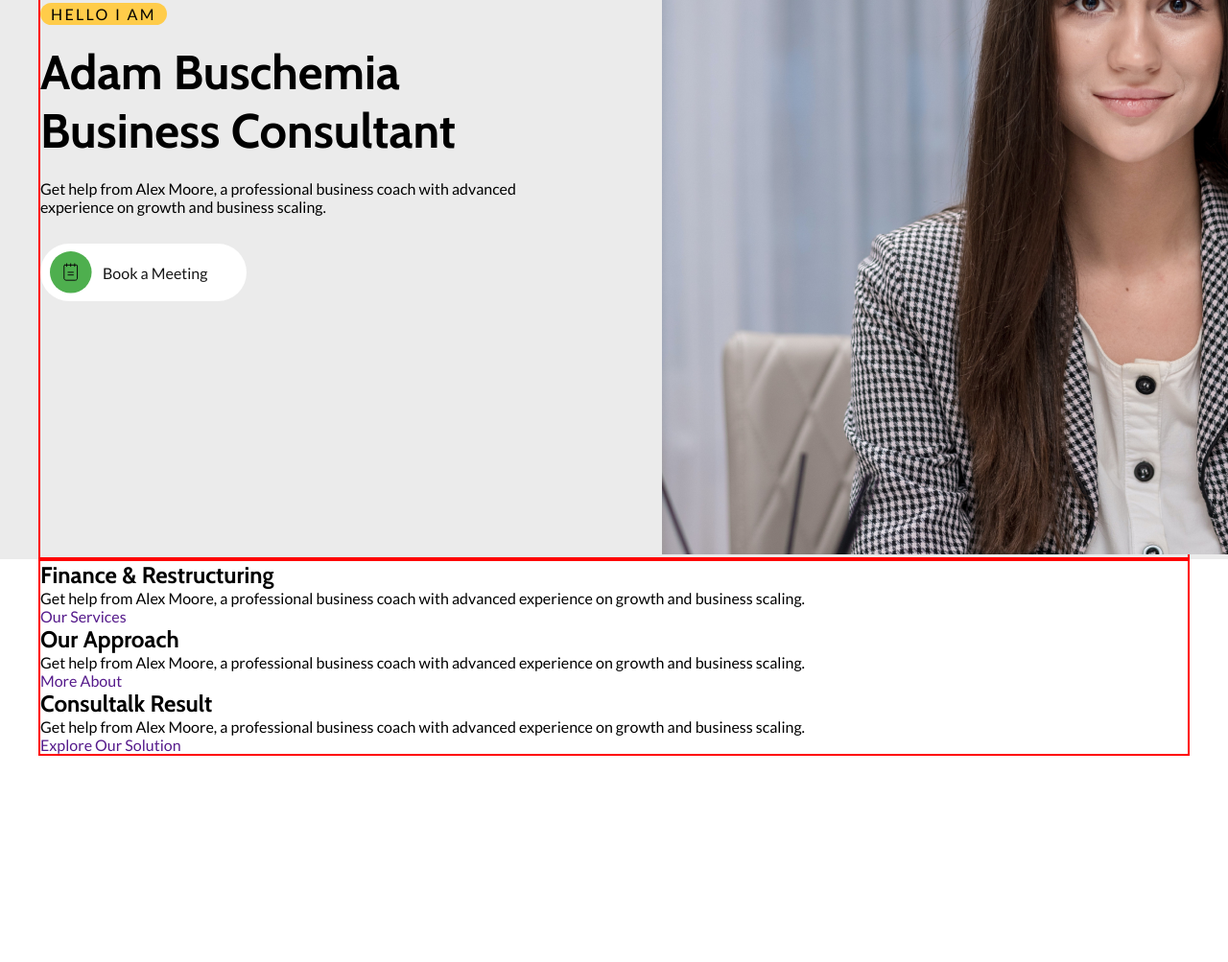
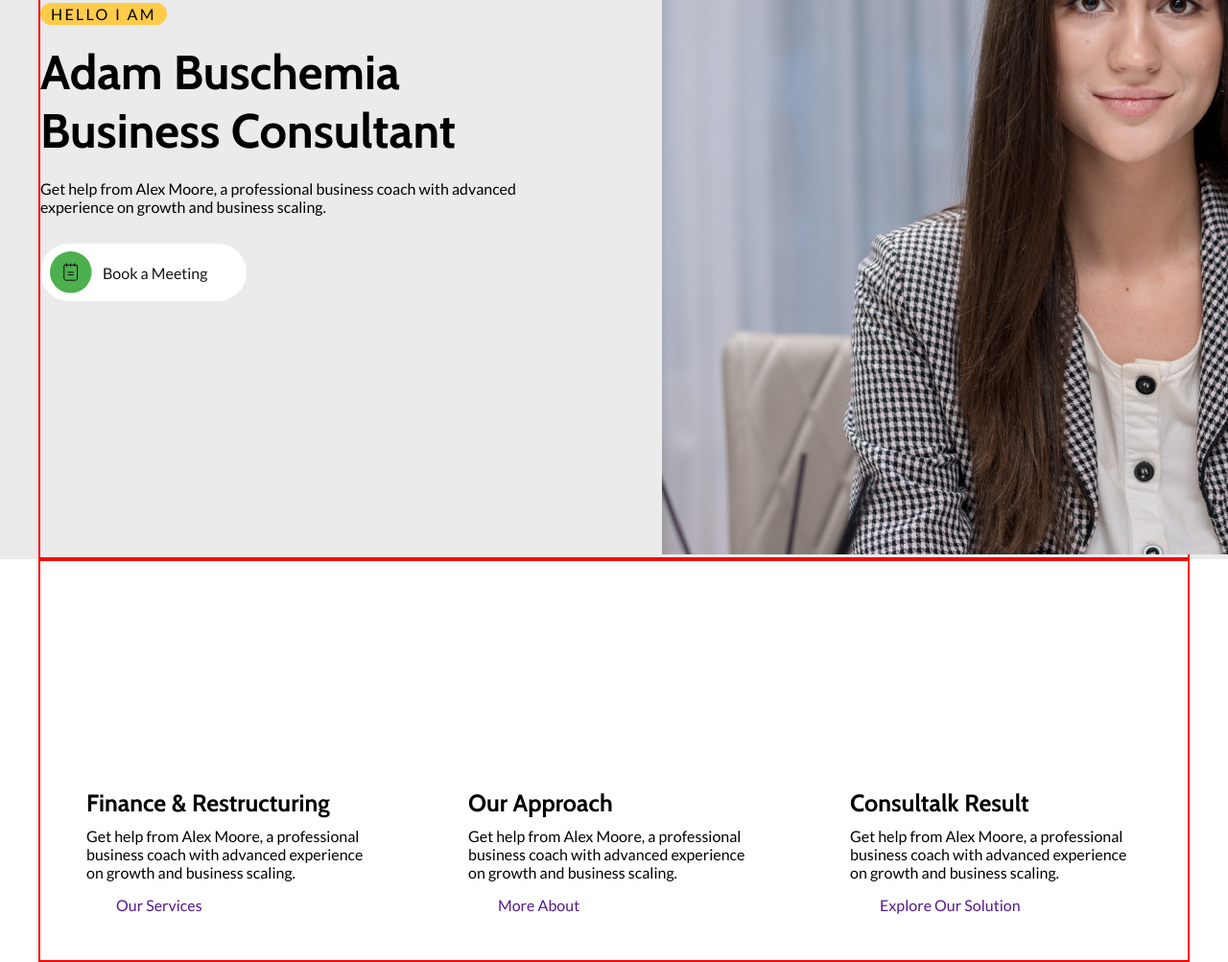
Before and after one commit to ucheba2023/ask-experts, a plain HTML site: page index.html in a window 1280 px wide. Shown: the part 387-1390 px from the top of the page at 96% size. Before the commit the page ends 1175 px from the top, so only its background shows below. Drawn offline with nearby package versions, Linux system fonts and the light colour scheme.

Commit message:
стартовали стили для advantages

```diff
--- a/style.css
+++ b/style.css
@@ -111,3 +111,30 @@ ul {
 .hero__image {
   width: 20%;
 }
+
+.advantages__row {
+  display: flex;
+  gap: 10px;
+  flex-wrap: wrap;
+}
+
+.advantages-card {
+  border-radius: 20px;
+  padding: 48px;
+  padding-top: 237px;
+  width: 388px;
+}
+
+.advantages__heading {
+  font-size: 25px;
+}
+
+.advantages__text {
+  margin-top: 10px;
+  margin-bottom: 15px;
+}
+
+.advantages__link {
+  padding: 16px 31px;
+  border-radius: 55px;
+}
```
